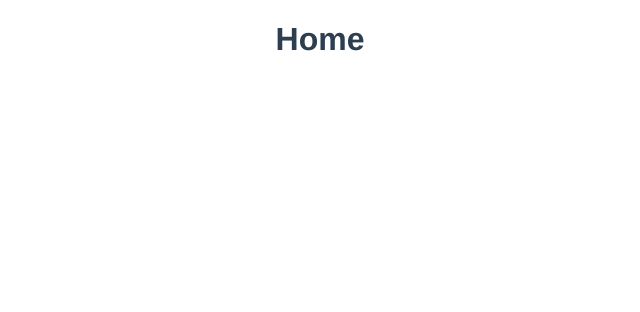
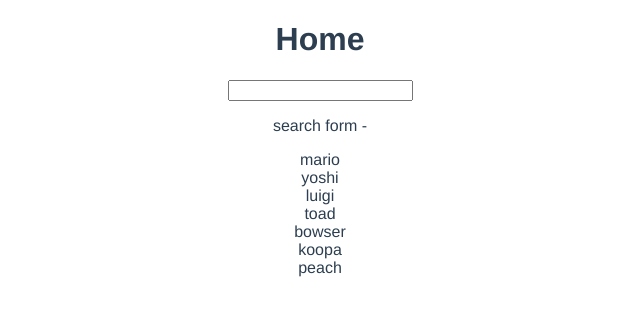
Before and after one commit to Marionetko/vue-blog, a Vue app: page / in a window 1280 px wide. Shown: the top 312 px of the page, without its empty margins (320-960 px from the left). Built offline with nearby package versions, Linux system fonts and the light colour scheme.

Commit message:
computed values

```diff
--- a/src/views/HomeView.vue
+++ b/src/views/HomeView.vue
@@ -1,17 +1,28 @@
 <template>
   <div class="home">
     <h1>Home</h1>
-
+    <input type="text" v-model="search">
+    <p>search form - {{ search }}</p>
+    <div v-for="name in matchingNames" :key="name">
+      {{ name }}
+    </div>
   </div>
 </template>
 
 <script>
-import { ref } from 'vue';
+import { computed, ref } from 'vue';
 
 export default {
   name: 'Home',
   setup() {
+    const search = ref('');
+    const names = ref(['mario', 'yoshi', 'luigi', 'toad', 'bowser', 'koopa', 'peach']);
 
+    const matchingNames = computed(() => {
+      return names.value.filter((name) => name.includes(search.value));
+    })
+
+    return { names, search, matchingNames }
   }
 }
 </script>
```
